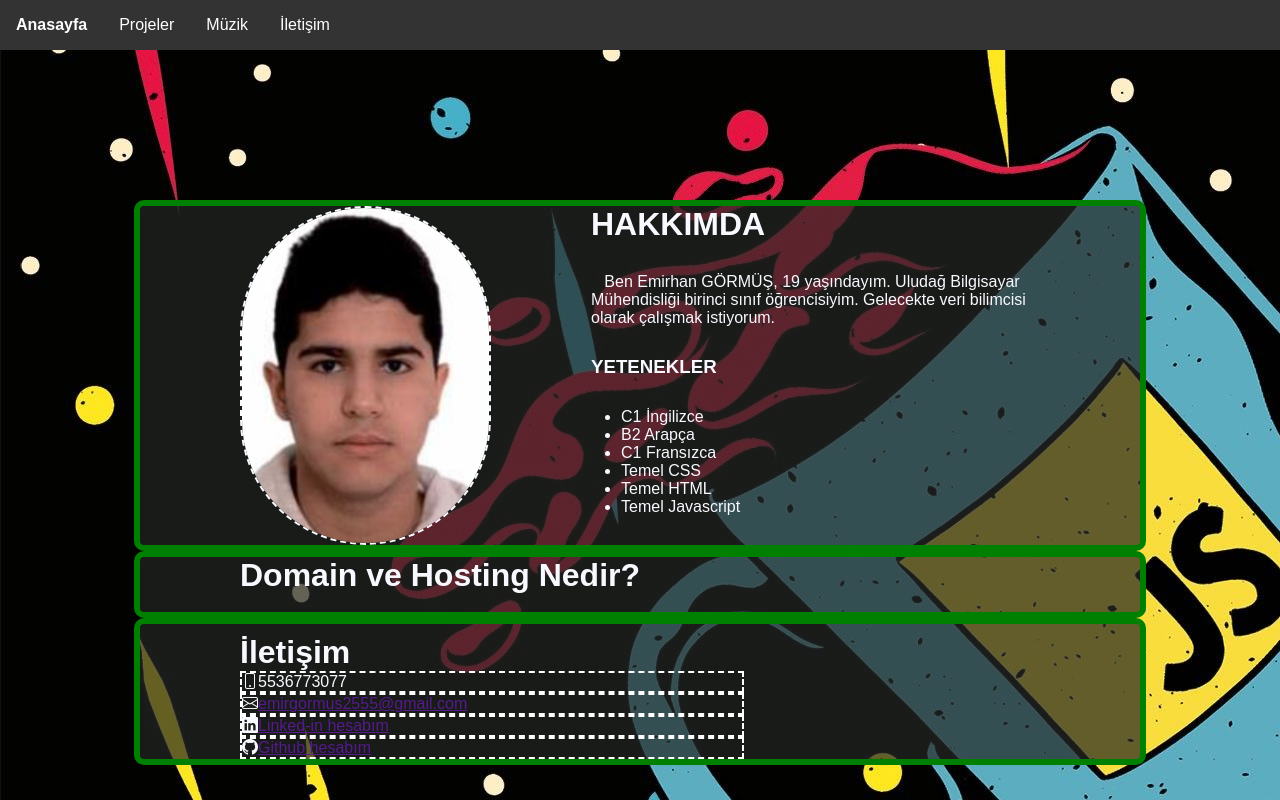
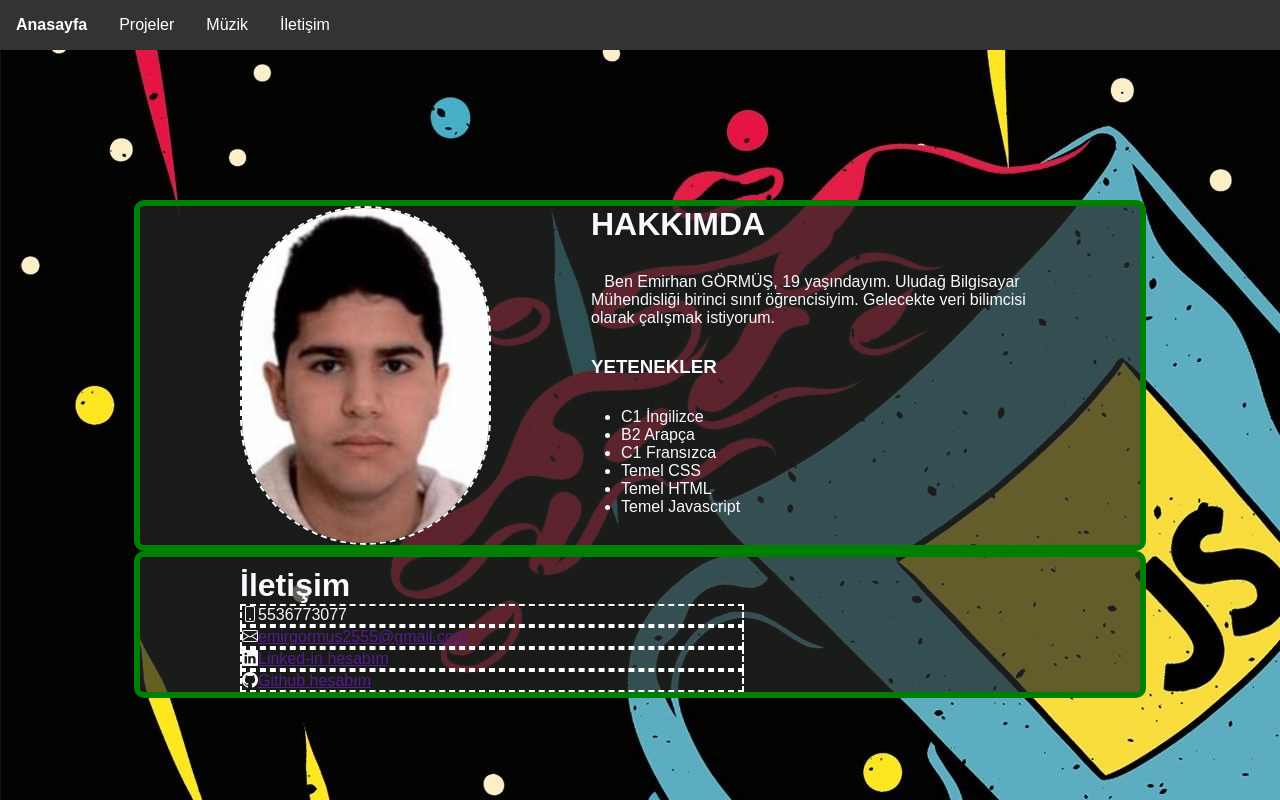
Before and after one commit to EmirGormus/EmirGormus.github.io, a plain HTML site: page index.html in a window 1280 px wide. Drawn offline with nearby package versions, Linux system fonts and the light colour scheme.

Commit message:
Update index.html

```diff
--- a/index.html
+++ b/index.html
@@ -49,10 +49,6 @@
             </ul>
         </div>
         <div class="main-content">
-            <h1>Domain ve Hosting Nedir?</h1>
-            <p>&nbsp;&nbsp;&nbsp;</p>
-        </div>
-        <div class="main-content">
             <h1 id="İletisim">İletişim</h1>
             <div class="iletism-el"><i class="bi bi-phone"></i><span class="iletisim-info">5536773077</span></div>
             <div class="iletism-el"><i class="bi bi-envelope"></i><a href="" class="iletisim-info">emirgormus2555@gmail.com</a></div>
```
